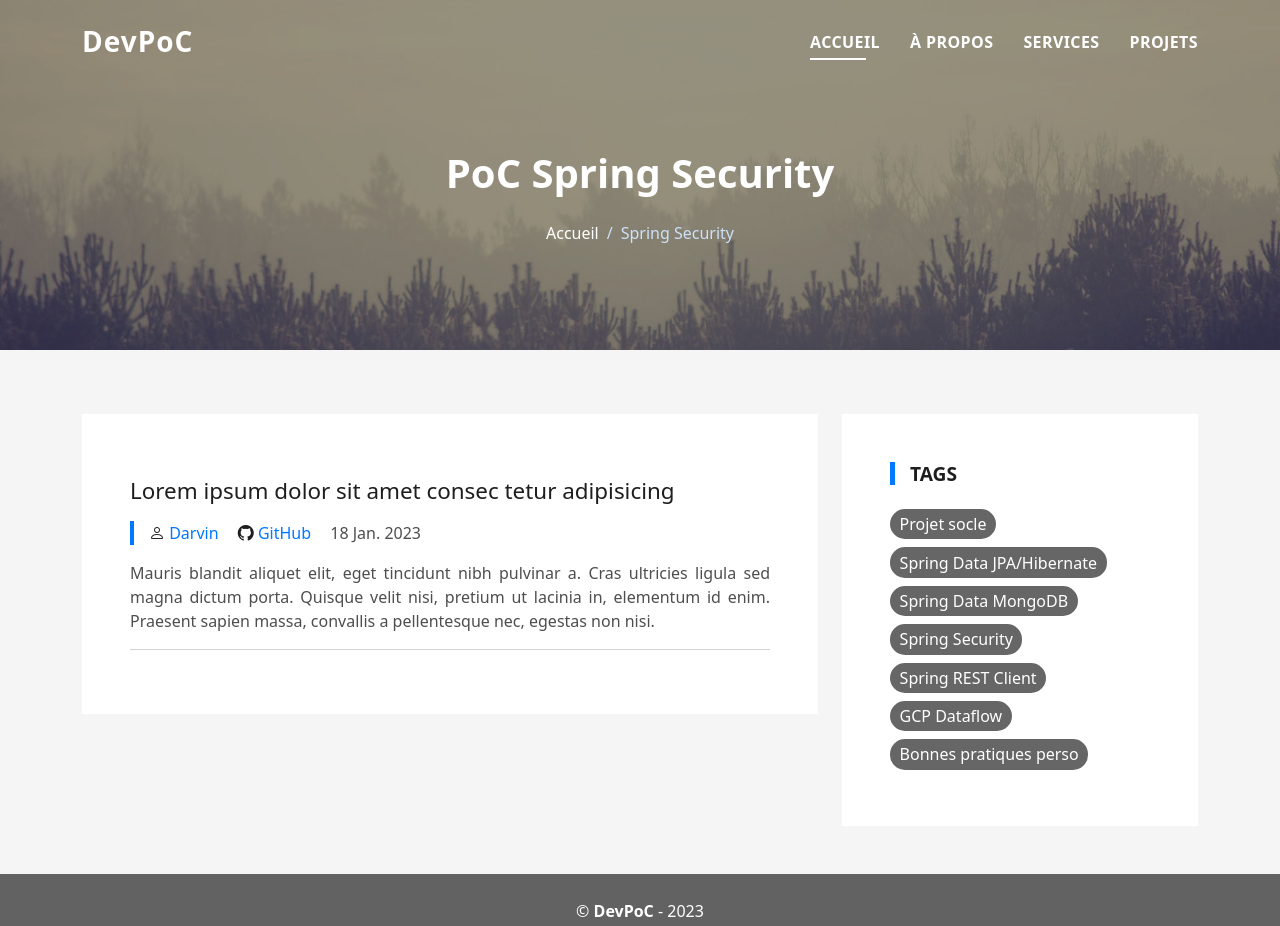
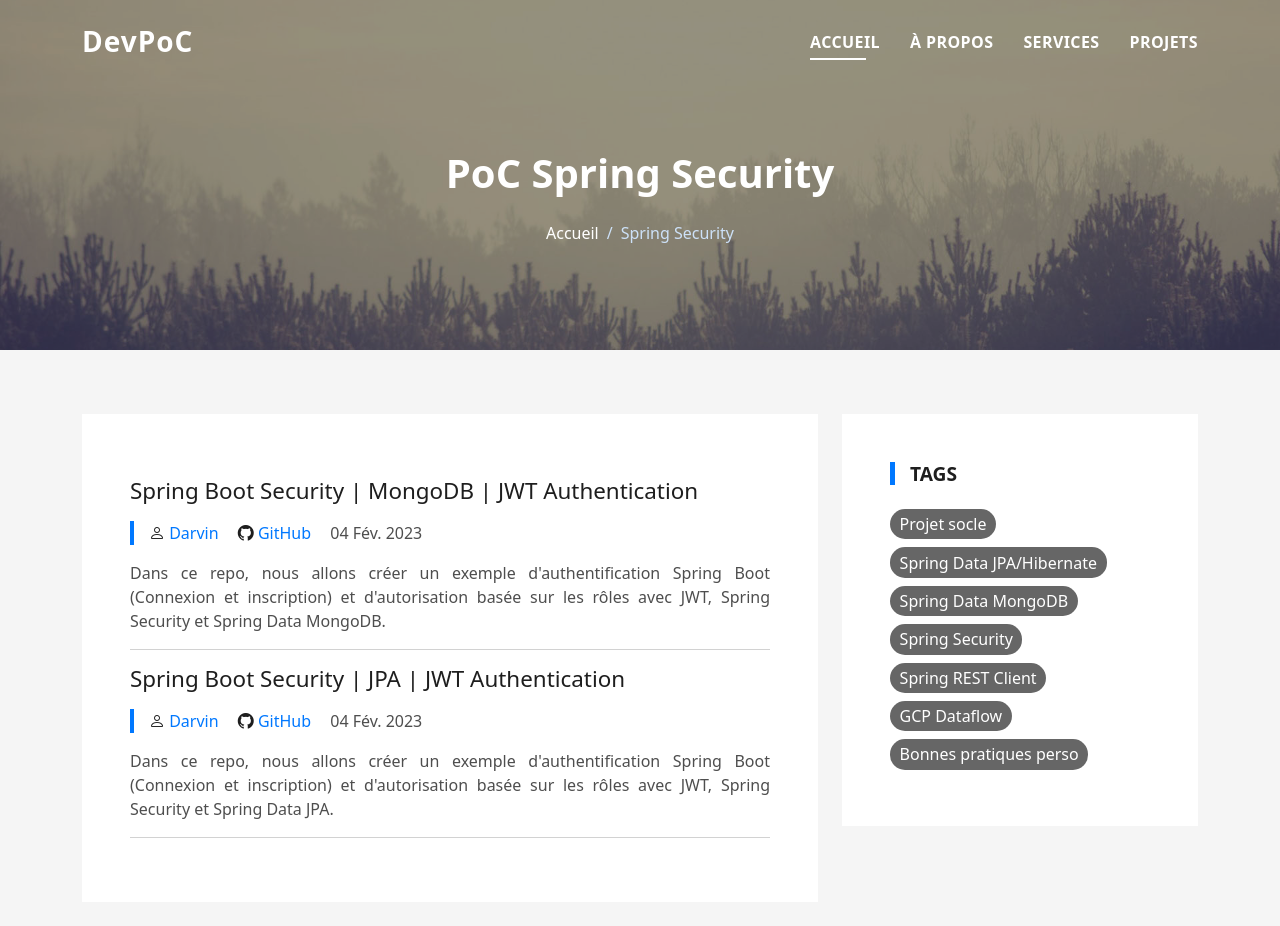
Before and after one commit to darvin-rakotomalala/dev-poc, a plain HTML site: page spring-security.html in a window 1280 px wide. Shown: the top 926 px of the page. Drawn offline with Linux system fonts and the light colour scheme.

Commit message:
Spring security

```diff
--- a/spring-security.html
+++ b/spring-security.html
@@ -89,34 +89,66 @@
           <div class="row">
             <div class="col-md-8">
               <div class="post-box">
+
                 <div class="post-meta">
                   <h3 class="article-title">
-                    <a href="#"
-                      >Lorem ipsum dolor sit amet consec tetur adipisicing</a
+                    <a
+                      href="https://github.com/darvin-rakotomalala/mongodb-spring-security-jwt"
+                      >Spring Boot Security | MongoDB | JWT Authentication</a
                     >
                   </h3>
                   <ul>
                     <li>
                       <span class="bi bi-person"></span>
-                      <a href="#">Darvin</a>
+                      <a href="https://www.linkedin.com/in/darvin-rakotomalala"
+                        >Darvin</a
+                      >
                     </li>
                     <li>
                       <span class="bi bi-github"></span>
-                      <a href="#">GitHub</a>
+                      <a
+                        href="https://github.com/darvin-rakotomalala/mongodb-spring-security-jwt"
+                        >GitHub</a
+                      >
                     </li>
-                    <li>18 Jan. 2023</li>
+                    <li>04 Fév. 2023</li>
                   </ul>
                 </div>
                 <div class="article-content">
                   <p class="p-content">
-                    Mauris blandit aliquet elit, eget tincidunt nibh pulvinar a.
-                    Cras ultricies ligula sed magna dictum porta. Quisque velit
-                    nisi, pretium ut lacinia in, elementum id enim. Praesent
-                    sapien massa, convallis a pellentesque nec, egestas non
-                    nisi.
-                  </p>
+                    Dans ce repo, nous allons créer un exemple d'authentification Spring Boot (Connexion et inscription) et d'autorisation basée sur les rôles avec JWT, Spring Security et Spring Data MongoDB.                  </p>
                   <hr />
                 </div>
+
+                <div class="post-meta">
+                  <h3 class="article-title">
+                    <a
+                      href="https://github.com/darvin-rakotomalala/jpa-spring-security-jwt"
+                      >Spring Boot Security | JPA | JWT Authentication</a
+                    >
+                  </h3>
+                  <ul>
+                    <li>
+                      <span class="bi bi-person"></span>
+                      <a href="https://www.linkedin.com/in/darvin-rakotomalala"
+                        >Darvin</a
+                      >
+                    </li>
+                    <li>
+                      <span class="bi bi-github"></span>
+                      <a
+                        href="https://github.com/darvin-rakotomalala/jpa-spring-security-jwt"
+                        >GitHub</a
+                      >
+                    </li>
+                    <li>04 Fév. 2023</li>
+                  </ul>
+                </div>
+                <div class="article-content">
+                  <p class="p-content">
+                    Dans ce repo, nous allons créer un exemple d'authentification Spring Boot (Connexion et inscription) et d'autorisation basée sur les rôles avec JWT, Spring Security et Spring Data JPA.                  <hr />
+                </div>
+
               </div>
             </div>
             <div class="col-md-4">
```
